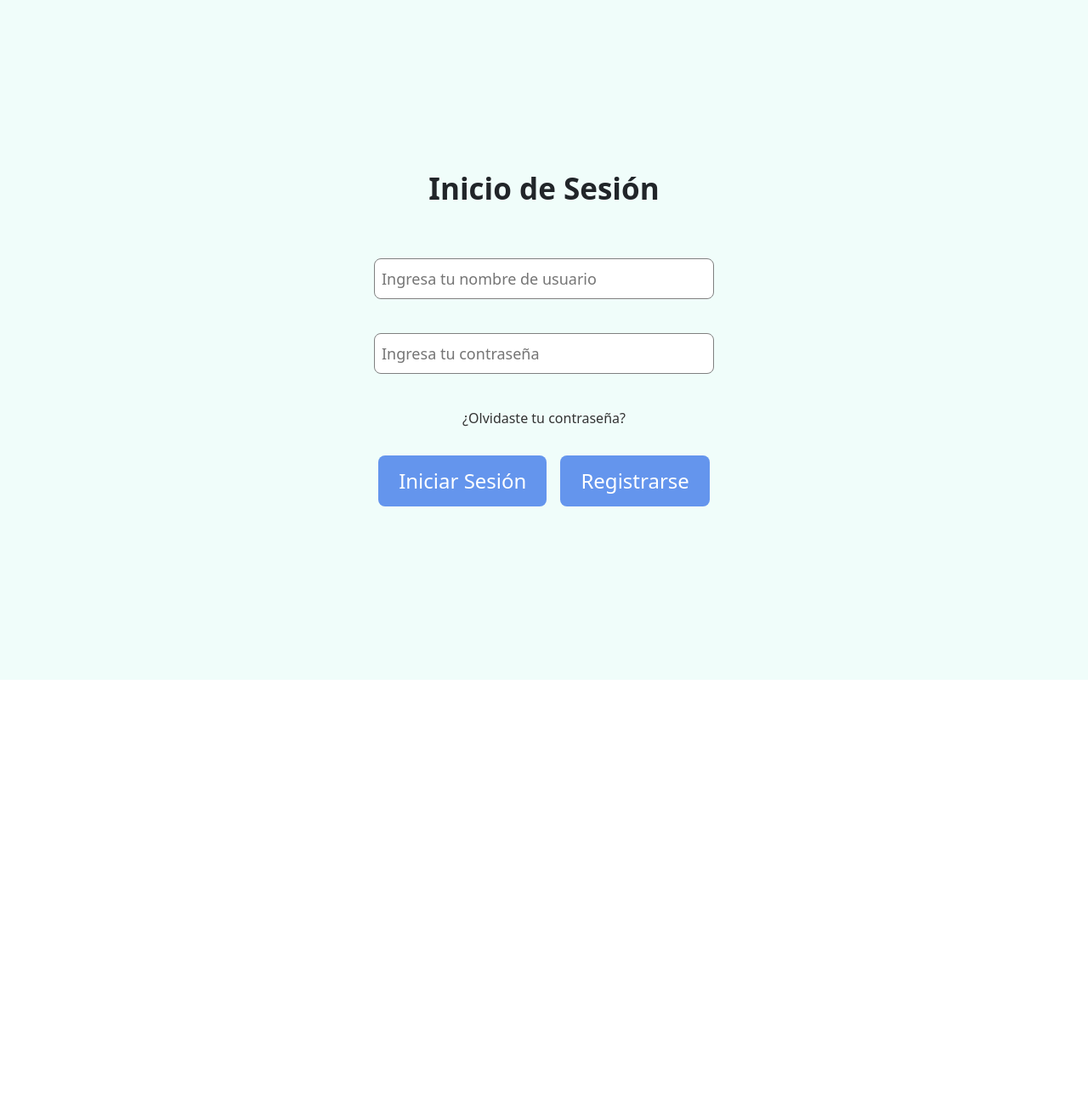
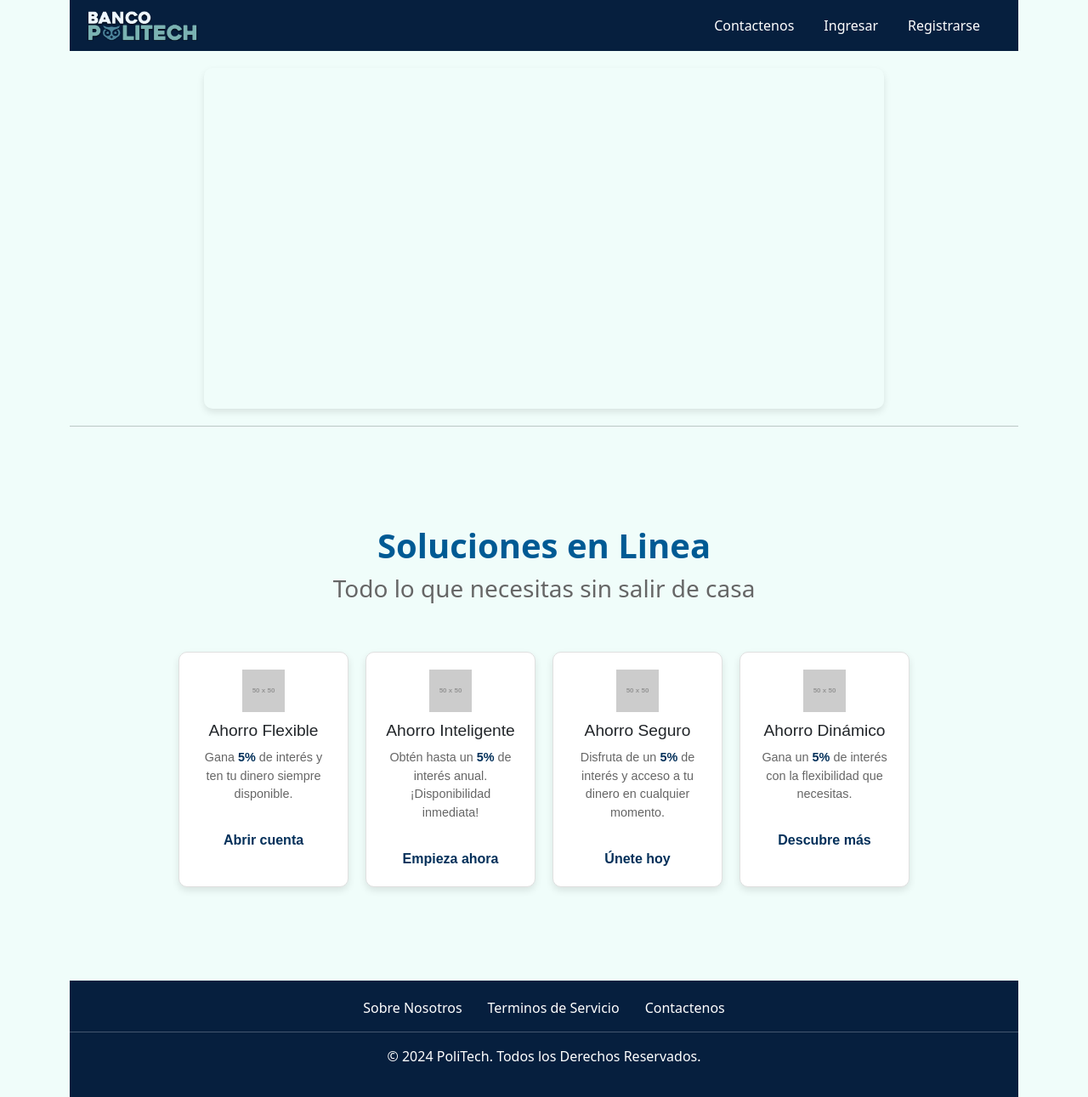
Before and after one commit to Mix-agames12/Politech-ISW2, a React (Create React App) app: page / in a window 1280 px wide. Shown: the whole page at 85% size. Before the commit the page ends 800 px from the top, so only its background shows below. Built offline with nearby package versions, Linux system fonts and the light colour scheme.

Commit message:
Creacion - Cambios HomePage, Pendiente arreglar el carrusel

```diff
--- a/src/App.js
+++ b/src/App.js
@@ -7,7 +7,7 @@ import PasswordReset from './components/PasswordReset';
 import UpdateProfile from './components/UpdateProfile';
 import Transaction from './components/Transaction';
 import GestionarCuentas from './components/GestionarCuentas';
-// import AccountManagement from './components/AccountManagement';
+import Home from './components/Home';
 
 function App() {
   return (
@@ -15,7 +15,8 @@ function App() {
       <div class="App">
         <div class="container">
           <Routes>
-            <Route path="/" element={<Login />} /> {/* Página de inicio */}
+            {/* Página de inicio */}
+            <Route path="/" element={<Home />} />
             <Route path="/login" element={<Login />} />
             <Route path="/signup" element={<SignUp />} />
             <Route path="/password-reset" element={<PasswordReset />} />
@@ -29,4 +30,4 @@ function App() {
   );
 }
 
-export default App;
+export default App;
--- a/src/components/Header.js
+++ b/src/components/Header.js
@@ -13,7 +13,7 @@ export const Header = () => {
             <span className="navbar-toggler-icon"></span>
           </button>
           {/* <a className="navbar-brand" href="#">BANCO POLITECH</a> */}
-                    <img src={Logo} alt="Logo Politech" width="130" height="35" style={ {padding: '0'} }/>
+          <img src={Logo} alt="Logo Politech" width="130" height="35" style={{ padding: '0' }} />
           <div className="collapse navbar-collapse" id="navbarTogglerDemo03">
             <ul className="navbar-nav me-auto mb-2 mb-lg-0">
               <li className="nav-item">
--- a/src/components/Home.css
+++ b/src/components/Home.css
@@ -0,0 +1,166 @@
+/* src/Home.css */
+/* Estilos globales */
+* {
+  margin: 0;
+  padding: 0;
+  box-sizing: border-box;
+}
+
+/* Navbar styles */
+.navbar {
+  background-color: #061f3e;
+  display: flex;
+  align-items: center;
+  justify-content: space-between;
+  padding: 0 20px;
+  height: 60px;
+}
+
+.navbar-logo img {
+  height: 35px;
+}
+
+.navbar-links {
+  list-style: none;
+  display: flex;
+}
+
+.navbar-links li {
+  margin-right: 15px;
+}
+
+.navbar-links li a {
+  color: #fff;
+  text-decoration: none;
+  padding: 10px;
+  transition: background-color 0.3s ease, color 0.3s ease;
+}
+
+.navbar-links li a:hover {
+  background-color: #ddd;
+  color: #333;
+}
+
+/* Carousel */
+.carousel {
+  margin: 20px auto;
+  width: 100%;
+  max-width: 800px;
+  overflow: hidden;
+  border-radius: 10px;
+  box-shadow: 0 4px 8px rgba(0, 0, 0, 0.1);
+}
+
+.carousel-inner {
+  display: flex;
+  transition: transform 0.5s ease-in-out;
+}
+
+.carousel-inner img {
+  width: 100%;
+  flex-shrink: 0;
+}
+
+/* Main content */
+.content-title {
+  text-align: center;
+  margin-top: 20px;
+  margin-bottom: 20px;
+}
+
+.content-title h1 {
+  font-weight: bolder;
+  margin-bottom: 10px;
+  color: #005a94;
+}
+
+.content-title h3 {
+  font-weight: normal;
+  color: #666;
+}
+
+.content-cards {
+  margin-top: 20px;
+  margin-bottom: 20px;
+  display: flex;
+  flex-wrap: wrap;
+  justify-content: center;
+}
+
+.card {
+  margin: 10px;
+  border: 1px solid #e0e0e0;
+  border-radius: 10px;
+  padding: 20px;
+  text-align: center;
+  max-width: 200px;
+  box-shadow: 0 4px 8px rgba(0, 0, 0, 0.1);
+  font-family: Arial, sans-serif;
+  transition: transform 0.5s ease;
+}
+
+.card:hover {
+  transform: scale(1.05);
+}
+
+.card-icon img {
+  width: 50px;
+  height: 50px;
+}
+
+.card-content h2 {
+  font-size: 1.2em;
+  margin: 10px 0;
+}
+
+.card-content p {
+  font-size: 0.9em;
+  color: #666;
+}
+
+.highlight {
+  color: #03305a;
+  font-weight: bold;
+}
+
+.card-link {
+  display: inline-block;
+  margin-top: 15px;
+  color: #03305a;
+  text-decoration: none;
+  font-weight: bold;
+  transition: color 0.3s ease;
+}
+
+.card-link:hover {
+  color: #005a94;
+}
+
+/* Footer */
+.footer {
+  background-color: #061f3e;
+  color: #fff;
+  padding: 20px 0;
+  text-align: center;
+}
+
+.footer-links {
+  list-style: none;
+  display: flex;
+  justify-content: center;
+  padding: 0;
+}
+
+.footer-links li {
+  margin: 0 15px;
+}
+
+.footer-links li a {
+  color: #fff;
+  text-decoration: none;
+  transition: color 0.3s ease;
+}
+
+.footer-links li a:hover {
+  color: #ddd;
+}
--- a/src/components/Home.js
+++ b/src/components/Home.js
@@ -1,114 +1,112 @@
-
-// src/Homepage.js
-import React from 'react';
-import { Carousel, Card, Container, Row, Col, Navbar, Nav, Footer } from 'react-bootstrap';
+// src/Home.js
+import React, { useState, useEffect } from 'react';
+import './Home.css';
+import Logo from '../assets/images/neologo.png';
 
 const Home = () => {
+  const [currentSlide, setCurrentSlide] = useState(0);
+  const images = [
+    "https://via.placeholder.com/801x400.png",
+    "https://via.placeholder.com/799x400.png",
+    "https://via.placeholder.com/802x400.png"
+  ];
+
+  useEffect(() => {
+    const interval = setInterval(() => {
+      setCurrentSlide((prevSlide) => (prevSlide + 1) % images.length);
+    }, 5000);
+    return () => clearInterval(interval);
+  }, [images.length]);
+
   return (
     <div>
       {/* Navbar */}
-      <Navbar bg="dark" variant="dark" expand="lg">
-        <Container>
-          <Navbar.Brand href="#home">Mi Sitio</Navbar.Brand>
-          <Navbar.Toggle aria-controls="basic-navbar-nav" />
-          <Navbar.Collapse id="basic-navbar-nav">
-            <Nav className="me-auto">
-              <Nav.Link href="#home">Inicio</Nav.Link>
-              <Nav.Link href="#features">Características</Nav.Link>
-              <Nav.Link href="#contact">Contacto</Nav.Link>
-            </Nav>
-          </Navbar.Collapse>
-        </Container>
-      </Navbar>
-
+      <nav className="navbar">
+        <div className="navbar-logo">
+          <img src={Logo} alt="Logo Politech" />
+        </div>
+        <ul className="navbar-links">
+          <li><a href="#">Contactenos</a></li>
+          <li><a href="#">Ingresar</a></li>
+          <li><a href="#">Registrarse</a></li>
+        </ul>
+      </nav>
       {/* Carousel */}
-      <Carousel>
-        <Carousel.Item>
-          <img
-            className="d-block w-100"
-            src="https://via.placeholder.com/800x400"
-            alt="First slide"
-          />
-          <Carousel.Caption>
-            <h3>First slide label</h3>
-            <p>Nulla vitae elit libero, a pharetra augue mollis interdum.</p>
-          </Carousel.Caption>
-        </Carousel.Item>
-        <Carousel.Item>
-          <img
-            className="d-block w-100"
-            src="https://via.placeholder.com/800x400"
-            alt="Second slide"
-          />
-                            <Carousel.Caption>
-                                <h3>Second slide label</h3>
-                                <p>Lorem ipsum dolor sit amet, consectetur adipiscing elit.</p>
-                            </Carousel.Caption>
-                        </Carousel.Item>
-                    </Carousel>
-
+      <div className="carousel">
+        <div className="carousel-inner" style={{ transform: `translateX(-${currentSlide * 100}%)` }}>
+          {images.map((image, index) => (
+            <img key={index} src={image} alt={`foto ${index + 1}`} />
+          ))}
+        </div>
+      </div>
+      {/* Content */}
+      <hr />
+      <main className='content'>
+        <div className='content-title'>
+          <h1>Soluciones en Linea</h1>
+          <h3>Todo lo que necesitas sin salir de casa</h3>
+        </div>
+        <div className='content-body'>
           {/* Cards */}
-                    <Container className="my-4">
-                        <Row>
-                            <Col>
-                                <Card>
-                                    <Card.Img variant="top" src="https://via.placeholder.com/150" />
-                                    <Card.Body>
-                                        <Card.Title>Card title</Card.Title>
-                                        <Card.Text>
-                                            This is a wider card with supporting text below as a natural lead-in to additional content. This content is a little bit longer.
-                                        </Card.Text>
-                                    </Card.Body>
-                                </Card>
-                            </Col>
-                            <Col>
-                                <Card>
-                                    <Card.Img variant="top" src="https://via.placeholder.com/150" />
-                                    <Card.Body>
-                                        <Card.Title>Card title</Card.Title>
-                                        <Card.Text>
-                                            This card has supporting text below as a natural lead-in to additional content.{' '}
-                                        </Card.Text>
-                                    </Card.Body>
-                                </Card>
-                            </Col>
-                            <Col>
-                                <Card>
-                                    <Card.Img variant="top" src="https://via.placeholder.com/150" />
-                                    <Card.Body>
-                                        <Card.Title>Card title</Card.Title>
-                                        <Card.Text>
-                                            This is a wider card with supporting text below as a natural lead-in to additional content. This card has even longer content than the first to show that equal height action.
-                                        </Card.Text>
-                                    </Card.Body>
-                                </Card>
-                            </Col>
-                        </Row>
-                    </Container>
-
+          <div className='content-cards'>
+            <div className="card">
+              <div className="card-icon">
+                <img src="https://placehold.co/50x50.png" alt="Icono de ahorro" />
+              </div>
+              <div className="card-content">
+                <h2>Ahorro Flexible</h2>
+                <p>Gana <span className="highlight">5%</span> de interés y ten tu dinero siempre disponible.</p>
+              </div>
+              <a href="#" className="card-link">Abrir cuenta</a>
+            </div>
+            <div className="card">
+              <div className="card-icon">
+                <img src="https://placehold.co/50x50.png" alt="Icono de ahorro" />
+              </div>
+              <div className="card-content">
+                <h2>Ahorro Inteligente</h2>
+                <p>Obtén hasta un <span className="highlight">5%</span> de interés anual. ¡Disponibilidad inmediata!</p>
+              </div>
+              <a href="#" className="card-link">Empieza ahora</a>
+            </div>
+            <div className="card">
+              <div className="card-icon">
+                <img src="https://placehold.co/50x50.png" alt="Icono de ahorro" />
+              </div>
+              <div className="card-content">
+                <h2>Ahorro Seguro</h2>
+                <p>Disfruta de un <span className="highlight">5%</span> de interés y acceso a tu dinero en cualquier momento.</p>
+              </div>
+              <a href="#" className="card-link">Únete hoy</a>
+            </div>
+            <div className="card">
+              <div className="card-icon">
+                <img src="https://placehold.co/50x50.png" alt="Icono de ahorro" />
+              </div>
+              <div className="card-content">
+                <h2>Ahorro Dinámico</h2>
+                <p>Gana un <span className="highlight">5%</span> de interés con la flexibilidad que necesitas.</p>
+              </div>
+              <a href="#" className="card-link">Descubre más</a>
+            </div>
+            {/* Repetir las tarjetas según sea necesario */}
+          </div>
+        </div>
+      </main>
       {/* Footer */}
-                    <footer className="bg-dark text-white mt-4">
-                        <Container fluid className="text-center p-3">
-                            <h5>Contacto</h5>
-                            <p>Email: contacto@misitio.com</p>
-                            <p>Tel: +123 456 7890</p>
-                            <h5>Redes Sociales</h5>
-                            <p>
-                                <a href="#" className="text-white me-2">
-                                    <i className="fab fa-facebook"></i>
-                                </a>
-                                <a href="#" className="text-white me-2">
-                                    <i className="fab fa-twitter"></i>
-                                </a>
-                                <a href="#" className="text-white me-2">
-                                    <i className="fab fa-instagram"></i>
-                                </a>
-                            </p>
-                            <p>&copy; {new Date().getFullYear()} Mi Sitio</p>
-                        </Container>
+      <footer className="footer">
+        <div className="footer-content">
+          <ul className="footer-links">
+            <li><a href="#">Sobre Nosotros</a></li>
+            <li><a href="#">Terminos de Servicio</a></li>
+            <li><a href="#">Contactenos</a></li>
+          </ul>
+          <hr />
+          <p>&copy; 2024 PoliTech. Todos los Derechos Reservados.</p>
+        </div>
       </footer>
     </div>
   );
 };
 
-export default Home;
+export default Home;
```
Also changed, not shown: src/components/SignUp.js (indentation only). Lines whose indentation alone changed are shown as unchanged.
